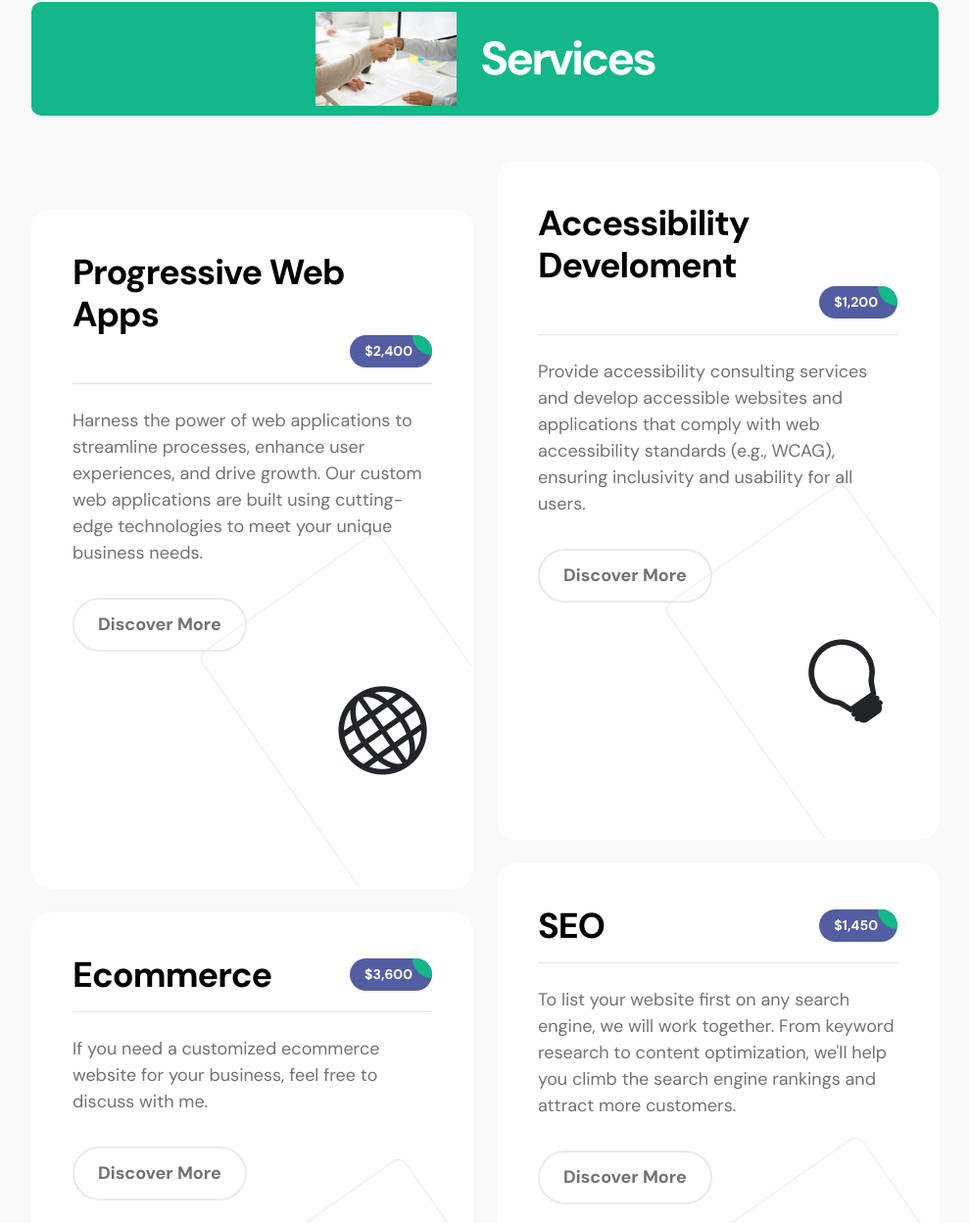
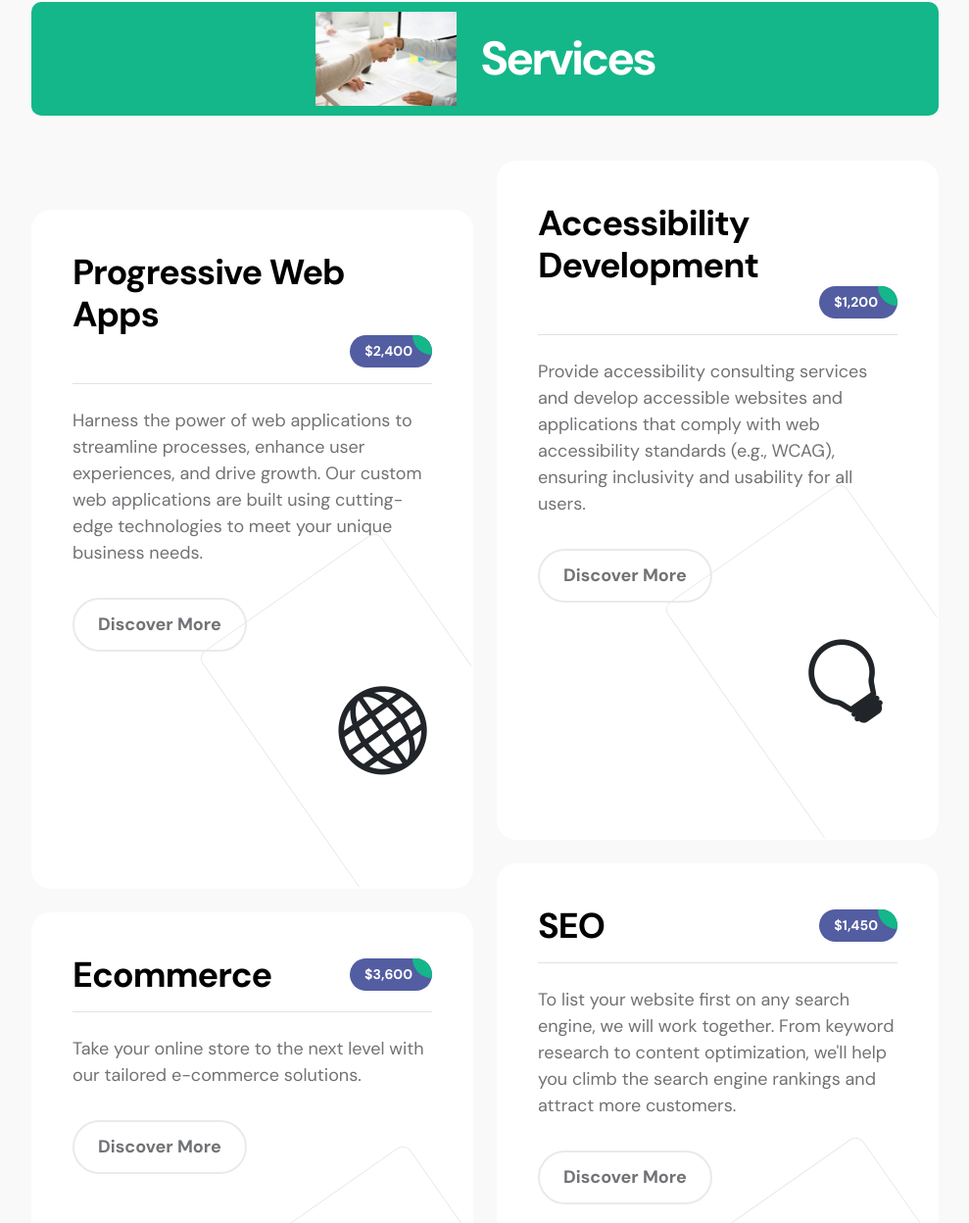
Before and after one commit to itunza/Itunza-Website, a plain HTML site: page index.html in a window 1280 px wide. Shown: the part 2430-3678 px from the top of the page at 98% size, without its empty margins (145-1134 px from the left). Drawn offline with Linux system fonts and the light colour scheme.

Commit message:
Ecommerce Edits

```diff
--- a/index.html
+++ b/index.html
@@ -294,7 +294,7 @@ https://templatemo.com/tm-578-first-portfolio
                                 <div class="col-lg-6 col-12">
                                     <div class="services-thumb services-thumb-up">
                                         <div class="d-flex flex-wrap align-items-center border-bottom mb-4 pb-3">
-                                            <h3 class="mb-0">Accessibility Develoment</h3>
+                                            <h3 class="mb-0">Accessibility Development</h3>
 
                                             <div class="services-price-wrap ms-auto">
                                                 <p class="services-price-text mb-0">$1,200</p>
@@ -323,7 +323,7 @@ https://templatemo.com/tm-578-first-portfolio
                                             </div>
                                         </div>
 
-                                        <p>If you need a customized ecommerce website for your business, feel free to discuss with me.</p>
+                                        <p>Take your online store to the next level with our tailored e-commerce solutions.</p>
 
                                         <a href="#" class="custom-btn custom-border-btn btn mt-3">Discover More</a>
 
```
